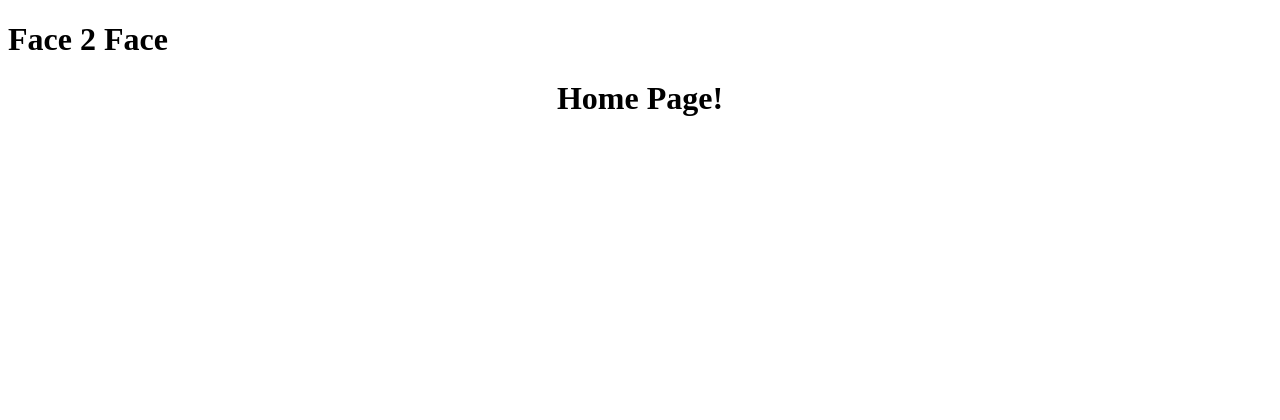
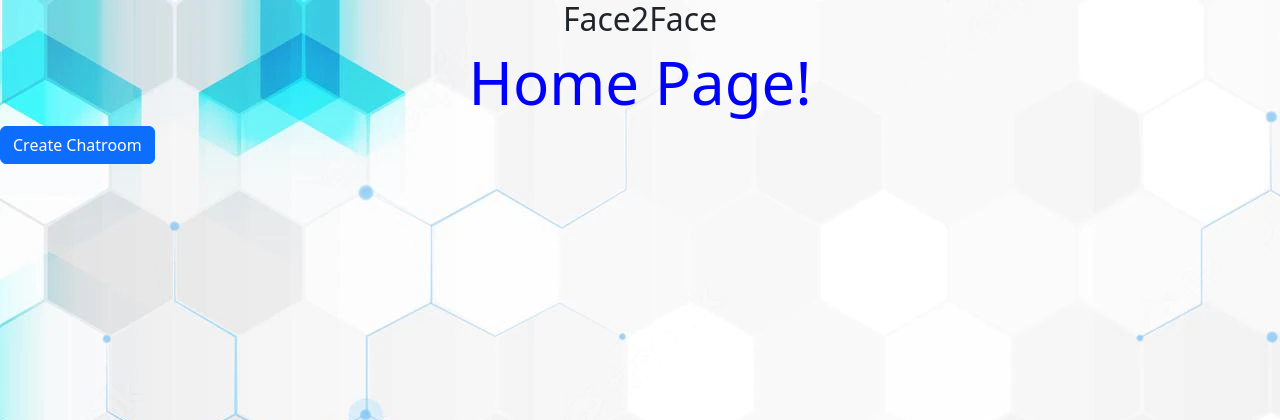
Before and after one commit to kearaharrington/Face2Face, a Django app: page / in a window 1280 px wide. Shown: the top 420 px of the page. Run offline with Django 4.2, Linux system fonts and the light colour scheme; some libraries are stand-ins or nearby versions.

Commit message:
link css to homepage, add background img, add link to create chatroom

```diff
--- a/main_app/templates/index.html
+++ b/main_app/templates/index.html
@@ -1,23 +1,18 @@
 <!DOCTYPE html>
-<html>
 <head>
-    <title>Page Layout</title>
-</head>
-
-<body>
-    <h1>Face 2 Face</h1>
-</body>
-<!DOCTYPE html>
-<html>
-<head>
-<meta name="viewport" content="width=device-width, initial-scale=1">
+<meta name="viewport" content="width=device-width, initial-scale=1.0">
+<link href="css/bootstrap.min.css" rel="stylesheet" media="screen">
+<link rel='stylesheet' href='../static/homepage.css'>
 </head>
 <body>
 
-<div align="center">
+<div class='home-title' align="center">
+  <h2>Face2Face</h2>
   <h1> Home Page!</h1>
 </div>
-
+<div class='home-links'>
+  <a href='/chatroom/create' class='btn btn-primary'> Create Chatroom </a>
+</div>
 
 </body>
 
--- /dev/null
+++ b/static/homepage.css
@@ -0,0 +1,10 @@
+body {
+    /* background-image: url(../static/imgs/f2f.png);
+    background-image: url(../static/imgs/f2f.png); */
+    background-image: url(../static/imgs/Bground.png);
+}
+
+.home-title  h1{
+    color:blue;
+    font-size: 60px;
+}
```
Also changed, not shown: static/imgs/Bground.png (added), static/imgs/Connection.png (added), static/imgs/f2f.png (added), static/imgs/face2face.png (added), static/imgs/logo.ong.jpeg (added).
